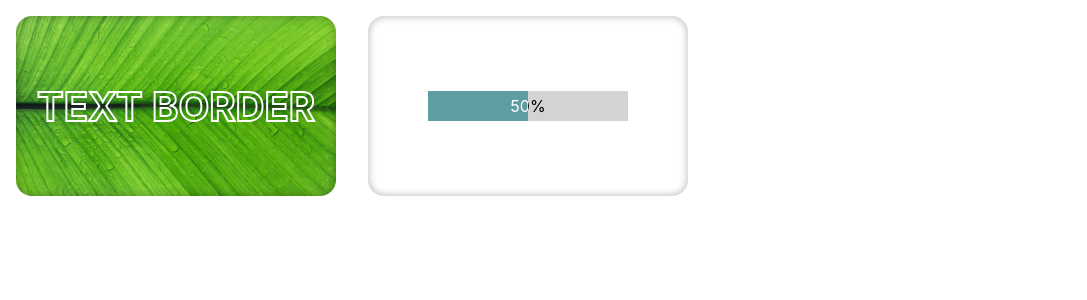
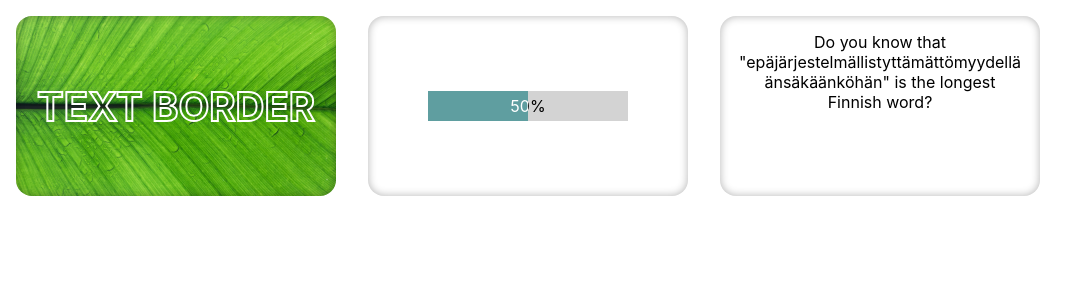
Before and after one commit to guoyunhe/yes-we-can, a React (Create React App) app: page / in a window 1280 px wide. Shown: the top 300 px of the page, without its empty margins (0-1087 px from the left). Built offline with nearby package versions, Linux system fonts and the light colour scheme.

Commit message:
WordBreaker

```diff
--- a/src/Home.jsx
+++ b/src/Home.jsx
@@ -1,7 +1,9 @@
 import React from "react";
 import TextBorderThumb from "./poc/text-border/TextBorderThumb";
+import TextProgressThumb from "./poc/text-progress/TextProgressThumb";
+import WordBreakerThumb from "./poc/word-breaker/WordBreakerThumb";
+
 import "./Home.css";
-import TextProgressThumb from "./poc/text-progress/TextProgressThumb";
 
 export default function Home() {
   return (
@@ -9,6 +11,7 @@ export default function Home() {
       <div className="home__list">
         <TextBorderThumb />
         <TextProgressThumb />
+        <WordBreakerThumb />
       </div>
     </div>
   );
--- /dev/null
+++ b/src/poc/word-breaker/WordBreaker.css
@@ -0,0 +1,3 @@
+.word-breaker {
+  overflow-wrap: break-word;
+}
--- /dev/null
+++ b/src/poc/word-breaker/WordBreaker.jsx
@@ -0,0 +1,6 @@
+import React from "react";
+import "./WordBreaker.css";
+
+export default function WordBreaker({ children }) {
+  return <div className="word-breaker">{children}</div>;
+}
--- /dev/null
+++ b/src/poc/word-breaker/WordBreakerThumb.css
@@ -0,0 +1,3 @@
+.word-breaker-thumb {
+  padding: 1rem;
+}
--- /dev/null
+++ b/src/poc/word-breaker/WordBreakerThumb.jsx
@@ -0,0 +1,15 @@
+import React from "react";
+import Thumb from "../../Thumb";
+import WordBreaker from "./WordBreaker";
+import "./WordBreakerThumb.css";
+
+export default function WordBreakerThumb() {
+  return (
+    <Thumb to="/word-breaker" className="word-breaker-thumb">
+      <WordBreaker>
+        Do you know that "epäjärjestelmällistyttämättömyydelläänsäkäänköhän" is
+        the longest Finnish word?
+      </WordBreaker>
+    </Thumb>
+  );
+}
```
Also changed, not shown: 1 other file (tests, documents, lock files or other folders).
